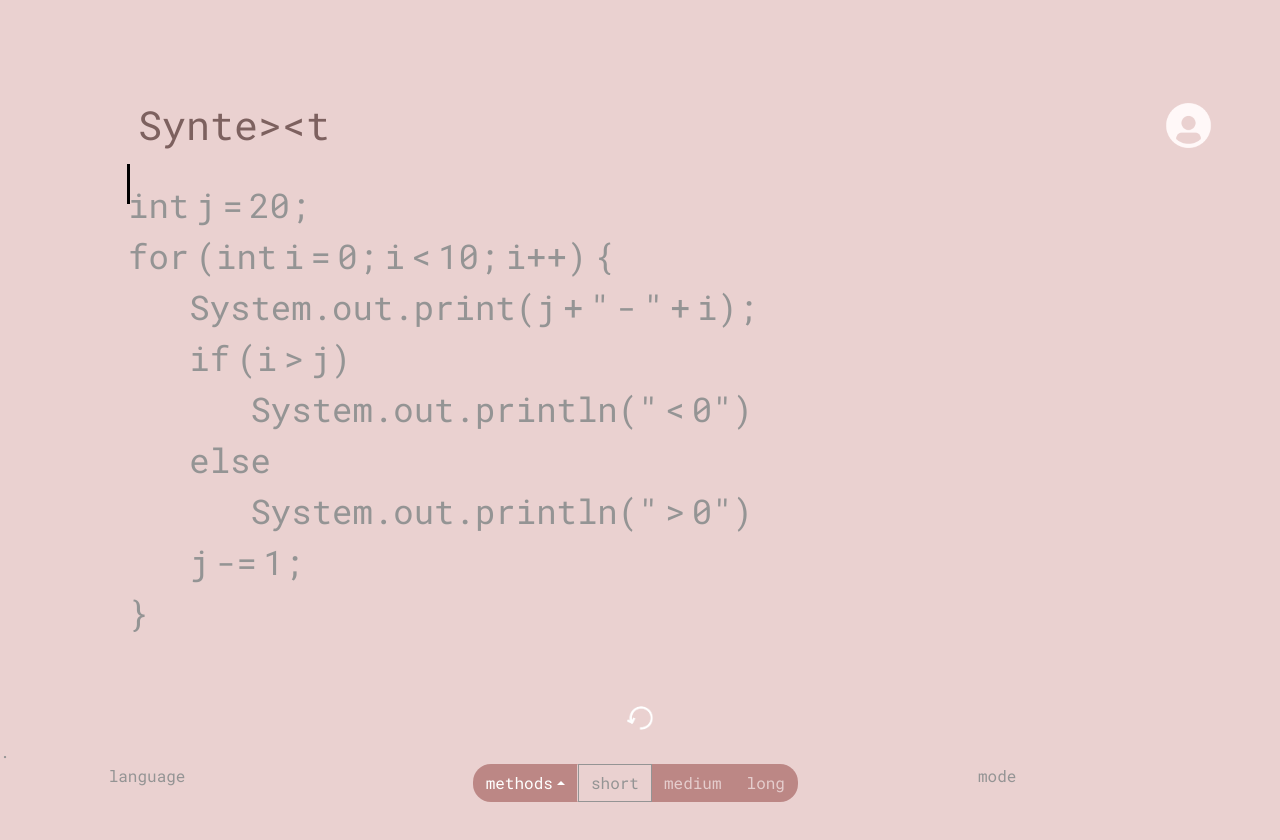
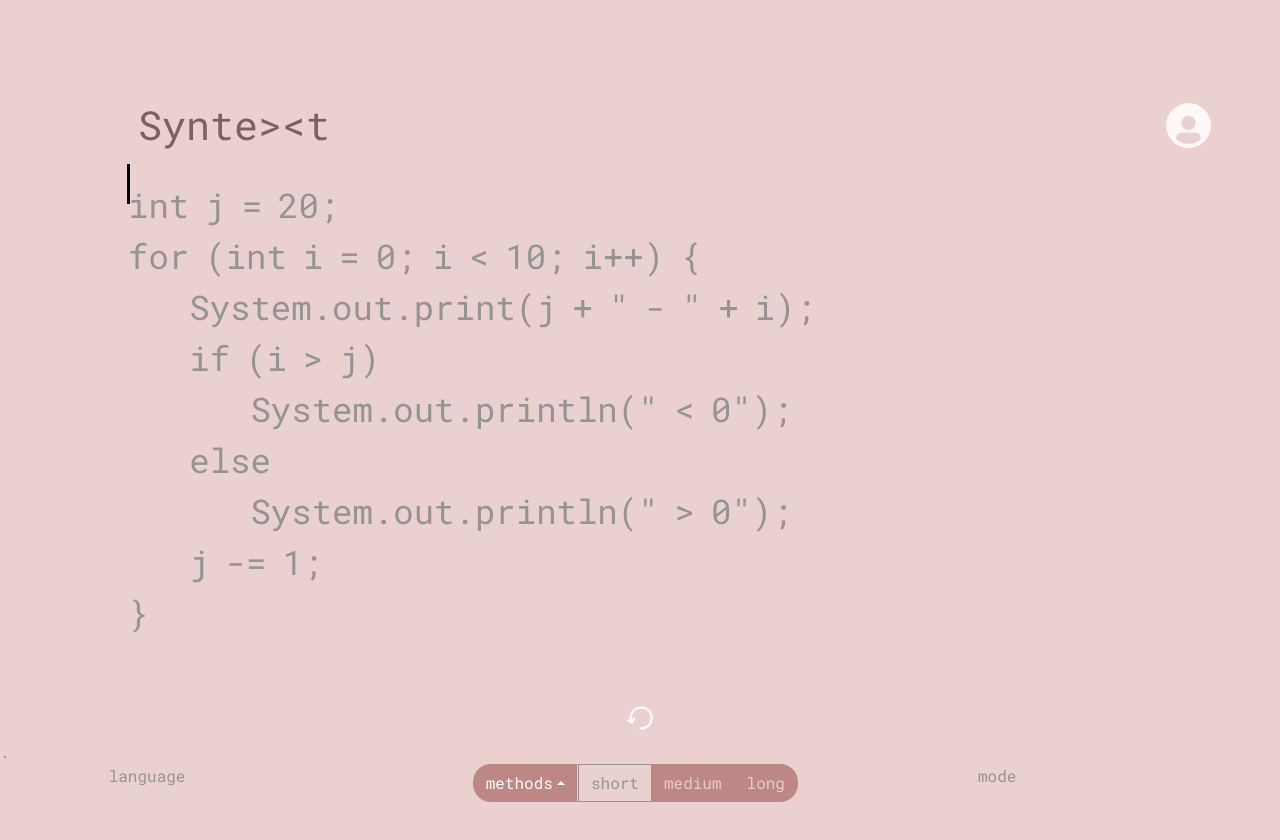
Before and after one commit to hcp-uw/syntext, a React (Create React App) app in the folder client/: page / in a window 1280 px wide. Shown: the top 840 px of the page. Built offline with nearby package versions, Linux system fonts and the light colour scheme.

Commit message:
added spacing between words!

```diff
--- a/client/src/App.js
+++ b/client/src/App.js
@@ -31,9 +31,9 @@ const App = () => {
 						'for (int i = 0; i < 10; i++) {',
 						'	System.out.print(j + " - " + i);',
 						'	if (i > j)',
-						'		System.out.println(" < 0")',
+						'		System.out.println(" < 0");',
 						'	else',
-						'		System.out.println(" > 0")',
+						'		System.out.println(" > 0");',
 						'	j -= 1;',
 						'}'
 				]
--- a/client/src/Components/Game/TextArea.css
+++ b/client/src/Components/Game/TextArea.css
@@ -29,7 +29,7 @@ input {
 }
 
 .word {
-  padding-right: 0.4em;
+  padding-right: 1em;
   tab-size: 3;
 }
 
```
